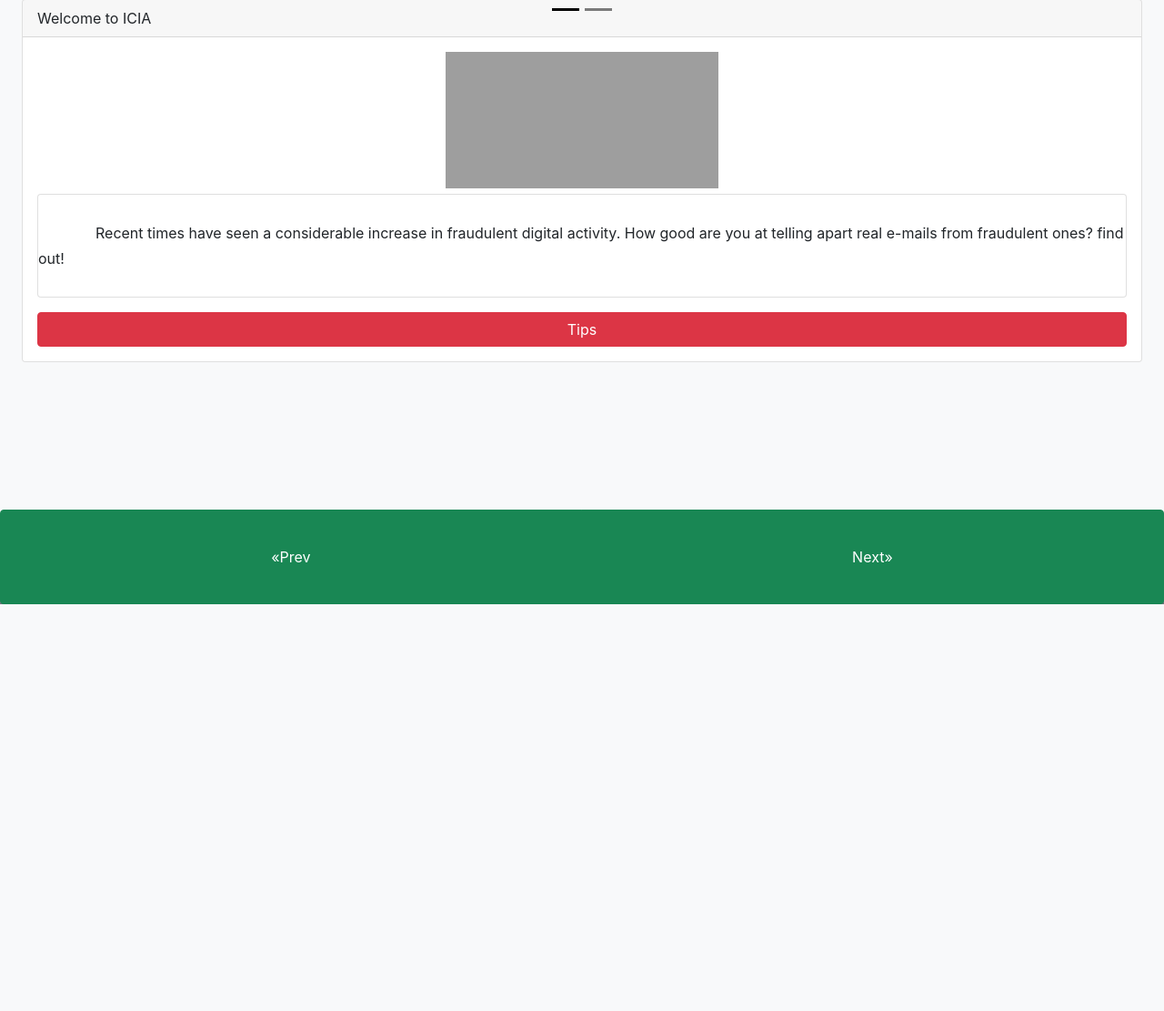
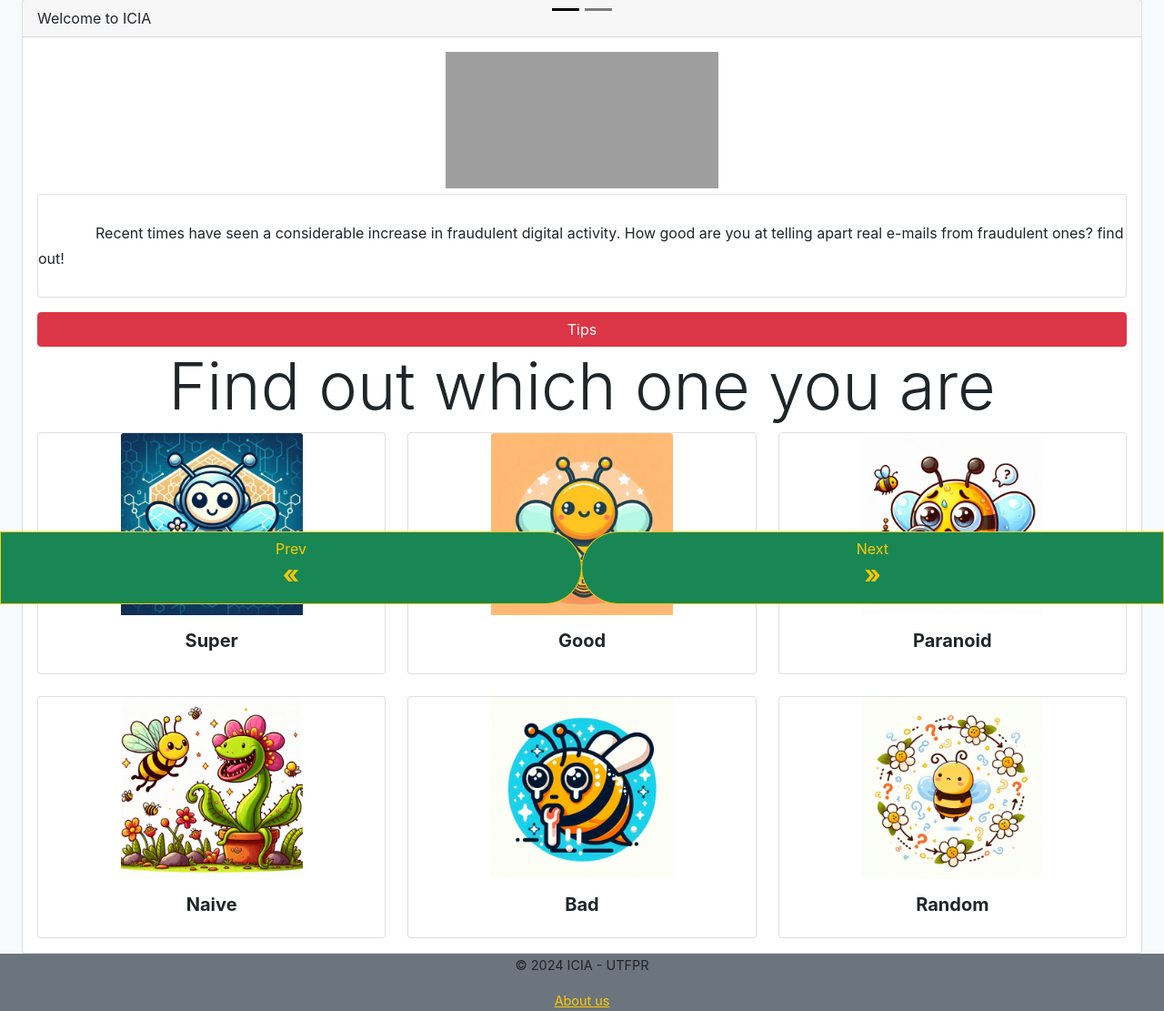
Before and after one commit to Martoto/icia-webapp, a Django app: template polls/templates/polls/test.html in a window 1280 px wide. Shown: the part 136-1247 px from the top of the page at 91% size. Before the commit the page ends 800 px from the top, so only its background shows below. Run offline with Django 5.2, Linux system fonts and the light colour scheme; the template is opened without the code that fills it: values that come from a table or form of the project are taken from there, others are empty; some libraries are stand-ins or nearby versions; grey boxes are pictures that could not be loaded.

Commit message:
added more info at start page

```diff
--- a/polls/templates/polls/test.html
+++ b/polls/templates/polls/test.html
@@ -1,9 +1,11 @@
 {% extends "base.html" %}
 {% load django_bootstrap5 %}
 {% load i18n %}
+{% load static %}
 
 
-{% block title %}Question{% endblock %}
+
+{% block title %}{%trans "Test" %}{% endblock %}
 
 {% block content %}
 
@@ -39,9 +41,65 @@
             <p class="card text-start" style="white-space: pre-wrap;">
               {%trans "Recent times have seen a considerable increase in fraudulent digital activity. How good are you at telling apart real e-mails from fraudulent ones? find out!"%}
             </p>
+
             <button class="btn btn-danger w-100" type="button" data-bs-toggle="modal" data-bs-target="#modal">
               {%trans "Tips"%}
             </button>
+
+<!--Personality Cards -->
+            <h1 class="display-2">{%trans "Find out which one you are" %}</h1>
+            <div class="row row-cols-1 row-cols-md-3 g-4">
+              <div class="col">
+                <div class="card">
+                  <img src="{%static 'polls/beeSuper.jpg'%}" style="max-width: 200px;"class="card-img-top mx-auto" alt="AbelhaSuper">
+                  <div class="card-body">
+                    <h5 class="card-title">{%trans "Super"%}</h5>
+                  </div>
+                </div>
+              </div>
+              <div class="col">
+                <div class="card">
+                  <img src="{%static 'polls/beeAbove average.jpg'%}" style="max-width: 200px;"class="card-img-top mx-auto" alt="Abelhabom">
+                  <div class="card-body">
+                    <h5 class="card-title">{%trans "Good"%}</h5>
+                  </div>
+                </div>
+              </div>
+              <div class="col">
+                <div class="card">
+                  <img src="{%static 'polls/beeParanoid.jpg'%}" style="max-width: 200px;"class="card-img-top mx-auto" alt="Abelhaa">
+                  <div class="card-body">
+                    <h5 class="card-title">{%trans "Paranoid"%}</h5>
+                  </div>
+                </div>
+              </div>
+              <div class="col">
+                <div class="card">
+                  <img src="{%static 'polls/beeNaive.jpg'%}" style="max-width: 200px;"class="card-img-top mx-auto" alt="Abelhaa">
+                  <div class="card-body">
+                    <h5 class="card-title">{%trans "Naive"%}</h5>
+                  </div>
+                </div>
+              </div>
+              <div class="col">
+                <div class="card">
+                  <img src="{%static 'polls/beeBad.jpg'%}" style="max-width: 200px;"class="card-img-top mx-auto" alt="Abelhaa">
+                  <div class="card-body">
+                    <h5 class="card-title">{%trans "Bad"%}</h5>
+                  </div>
+                </div>
+              </div>
+              <div class="col">
+                <div class="card">
+                  <img src="{%static 'polls/beeRandom.jpg'%}" style="max-width: 200px;"class="card-img-top mx-auto" alt="Abelhaa">
+                  <div class="card-body">
+                    <h5 class="card-title">{%trans "Random"%}</h5>
+                  </div>
+                </div>
+              </div>
+            </div>
+<!--End Personality Cards -->
+
         </div>
     </div>
     </div>
@@ -50,7 +108,7 @@
       <div class="container-fluid">
         <div class="card h-100" style="height: 300px">
             <div class="card-header text-start">
-                Question #{{question.pk}}
+                {%trans "Question" %} #{{forloop.counter}}
             </div>
             <div class="card-body h-100">
                 <p class="card text-start" style="white-space: pre-wrap;">
@@ -100,9 +158,9 @@
   </div>
 </div>
 
-  <div id="carouselControlBtns" class="btn-group fixed-bottom" style="height: 13%;" role="group" aria-label="Basic example" enabled="true">
-    <button type="button" class="btn btn-success" data-bs-target="#carouselControls" data-bs-slide="prev">&laquo;Prev</button>
-    <button type="button" class="btn btn-success" data-bs-target="#carouselControls" data-bs-slide="next">Next&raquo;</button>
+  <div id="carouselControlBtns" class="btn-group fixed-bottom" style="height: 10%;" role="group" aria-label="Basic example" enabled="true">
+    <button type="button" class="btn btn-success btn-outline-primary rounded-end-pill" data-bs-target="#carouselControls" data-bs-slide="prev">{%trans "Prev" %}<h3>&laquo;</h3></button>
+    <button type="button" class="btn btn-success btn-outline-primary rounded-start-pill" data-bs-target="#carouselControls" data-bs-slide="next">{%trans "Next" %}<h3>&raquo;</h3></button>
   </div>
 <script>
   var myCarousel = document.getElementById('carouselControls')
--- a/polls/views.py
+++ b/polls/views.py
@@ -16,7 +16,7 @@ from django.contrib.sessions.models import Session
 from .models import Choice, Question, Vote, Agent, AgentPost, Estimate, Classification, Crowd, QuestionGroup
 from .forms import CrowdForm
 from .utils.agentProfile import AgentProfile, ProfileReading, getDistances, percentile_rank
-
+import random
 
 def health(request):
     return JsonResponse({'status': 'healthy'}, status=200)
@@ -107,7 +107,7 @@ class DetailView(LoginRequiredMixin, generic.DetailView):
     def get_context_data(self, **kwargs):
         context = super().get_context_data(**kwargs)
 
-        context['active_agent'], _ = Agent.objects.filter(user=self.request.user)
+        context['active_agent'] = Agent.objects.filter(user=self.request.user).first()
 
         return context
 
```
Also changed, not shown: polls/locale/pt/LC_MESSAGES/django.po.
